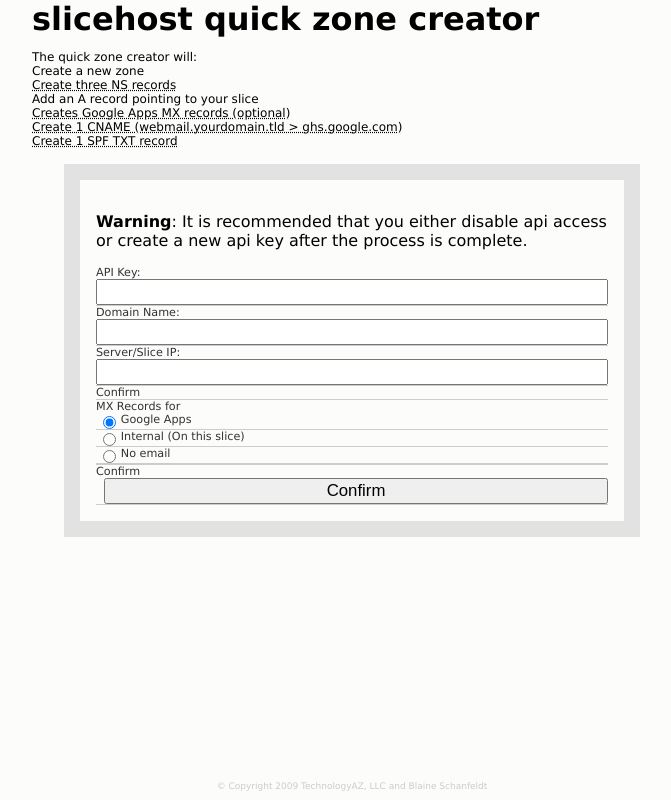
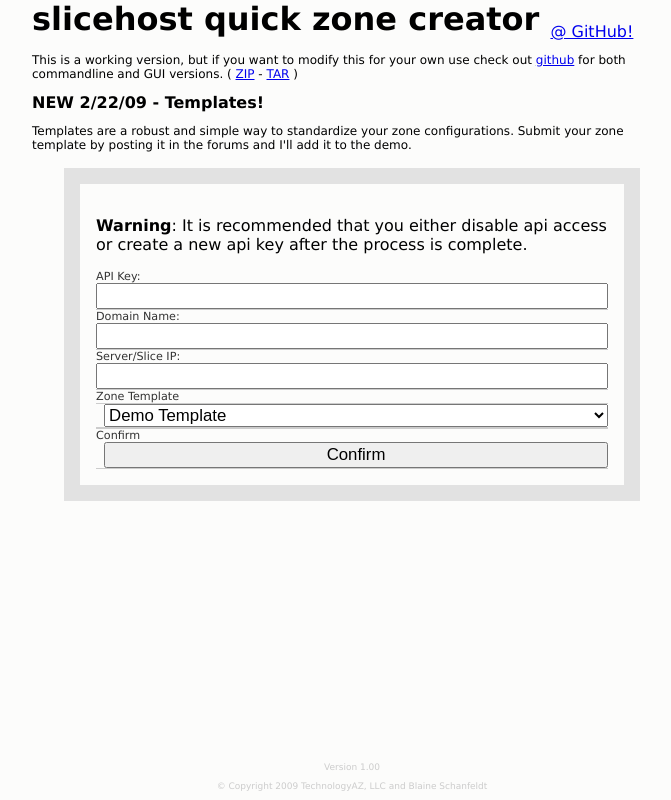
Before and after one commit to blaines/slicehostquickzone, a PHP site: page / in a window 1280 px wide. Shown: the whole page, without its empty margins (288-959 px from the left). Run offline with PHP 8.4, Linux system fonts and the light colour scheme; some libraries are stand-ins or nearby versions.

Commit message:
1.00 - Added Templates

```diff
--- a/index.php
+++ b/index.php
@@ -1,12 +1,18 @@
 <?
 ################################################################################################
-#	API ACCESS PHP/PY Copyright 2009 TechnologyAZ, LLC and Blaine Schanfeldt
-#	Version 0 - 1/16/09
+#	Slicehost Quick Zone Creator - Copyright 2009 TechnologyAZ, LLC and Blaine Schanfeldt
+#	Version 1.00 - 2/22/09
 #	Code License:  	 MIT License - http://www.opensource.org/licenses/mit-license.php
 #
 #	REQUIRES pyactiveresource by Jared Kuolt - http://code.google.com/p/pyactiveresource/
 ################################################################################################
-$apiaccess = "../apiaccess.py";	# This points to your apiaccess.py
+$apiaccess = "../../shqz100.py";	# This points to the api script - store the api script in a safe directory (non-public)
+
+#					Name of template file = MUST BE IN SAME LOCATION AS $apiaccess
+#					\/\/\/\/	Template Name
+$templates = array('template'=>'Demo Template',
+				   'template'=>'Demo Template',
+				   'template'=>'Demo Template',);
 
 if(!isset($_POST['apikey']) || !isset($_POST['domain'])) {
 ?>
@@ -14,7 +20,7 @@
 <html xmlns="http://www.w3.org/1999/xhtml">
 <head>
 <meta http-equiv="Content-Type" content="text/html; charset=utf-8" />
-<title>Slicehost Quick Zone Maker</title>
+<title>Slicehost Quick Zone Creator</title>
 <style type="text/css">
 body {
 	font-family: Verdana, Arial, Helvetica, sans-serif;
@@ -28,6 +34,18 @@
 }
 .head h1 {
 	margin: 0;
+}
+.head h1 sub {
+	font-weight: normal;
+	font-size: .5em;
+}
+.head h2 {
+	margin: 0;
+	font-size: 1em;
+}
+.head h2 sub {
+	font-weight: normal;
+	font-size: .5em;
 }
 .head p {
 	font-size: .75em;
@@ -54,7 +72,7 @@
 	clear:left;
 	border-bottom: #CCC 1px solid;
 }
-input {
+input, select {
 	display:block;
 	float:right;
 	width: 30em;
@@ -68,22 +86,10 @@
 </head>
 <body>
 <div class="head">
-  <h1>slicehost quick zone creator</h1>
-  <p>The quick zone creator will:<br />
-    Create a new zone<br />
-    <acronym title="ns1.slicehost.net
-ns2.slicehost.net
-ns3.slicehost.net">Create three NS records</acronym><br />
-    Add an A record pointing to your slice<br />
-    <acronym title="alt1.aspmx.l.google.com.
-aspmx.l.google.com.
-alt2.aspmx.l.google.com.
-aspmx2.googlemail.com.
-aspmx3.googlemail.com.
-aspmx4.googlemail.com.
-aspmx5.googlemail.com.">Creates Google Apps MX records (optional)</acronym><br />
-    <acronym title="ghs.google.com.">Create 1 CNAME (webmail.yourdomain.tld &gt; ghs.google.com)</acronym><br />
-    <acronym title="v=spf1 include:aspmx.googlemail.com ~all">Create 1 SPF TXT record</acronym> </p>
+  <h1>slicehost quick zone creator <sub><a href="http://github.com/technologyaz/slicehostquickzone/">@ GitHub!</a></sub></h1>
+  <p> This is a working version, but if you want to modify this for your own use check out <a href="http://github.com/technologyaz/slicehostquickzone/">github</a> for both commandline and GUI versions. ( <a href="http://github.com/technologyaz/slicehostquickzone/zipball/master">ZIP</a> - <a href="http://github.com/technologyaz/slicehostquickzone/tarball/master">TAR</a> )</p>
+  <h2>NEW 2/22/09 - Templates!</h2>
+  <p>Templates are a robust and simple way to standardize your zone configurations. Submit your zone template by posting it in the forums and I'll add it to the demo.</p>
 </div>
 <div class="formdiv">
   <div class="formwrapper">
@@ -98,19 +104,19 @@
       <label>Server/Slice IP:
         <input type="text" name="ip" />
       </label>
-      <label for="else">Confirm</label>
-      <p>MX Records for
-        <label>
-          <input type="radio" name="mxtype" value="2" id="mx0" checked="checked" />
-          Google Apps</label>
-        <label>
-          <input type="radio" name="mxtype" value="1" id="mx1" />
-          Internal (On this slice)</label>
-        <label>
-          <input type="radio" name="mxtype" value="0" id="mx0" />
-          No email</label>
-      </p>
-      <label for="else"> </label>
+      <label for="else">Zone Template</label>
+   	  <label>
+      	  <select name="template" id="template">
+<?
+foreach($templates as $k => $v) {
+?>
+      	    <option value="<?=$k?>"><?=$v?></option>
+<?
+}
+?>
+        </select>
+   	  </label>
+   	  <label for="else"> </label>
       <label for="else">Confirm
         <input type="submit" value="Confirm" />
       </label>
@@ -119,15 +125,14 @@
   </div>
 </div>
 <div style="position: absolute; bottom:0; width: 100%; font-size: 9px; color: #CCC;">
+  <p align="center">Version 1.00</p>
   <p align="center">&copy; Copyright 2009 TechnologyAZ, LLC and Blaine Schanfeldt</p>
 </div>
+<script type="text/javascript" src="http://include.reinvigorate.net/re_.js"></script><script type="text/javascript">re_("565f0-p68368mz2b");</script>
 </body>
 </html>
 <?
 } else {
-?>
-<pre>
-<?
 foreach($_POST as $var => $val) {
 	$CLEAN[$var] = addslashes(trim(trim($val,"~!@#$%^&*()_+=-`[]\;',<>?\\:\"{}|/")));
 }
@@ -135,15 +140,52 @@
 	if(empty($val) && $key != 'mxtype') die("<pre>$key seems to be invalid</pre>");
 }
 
-if(`/usr/bin/python $apiaccess {$CLEAN['apikey']} {$CLEAN['domain']} {$CLEAN['ip']} {$CLEAN['mxtype']}`==1) {
-	echo "<pre>Success!</pre>";
+$exec = "/usr/bin/python $apiaccess {$CLEAN['apikey']} {$CLEAN['domain']} {$CLEAN['ip']} {$CLEAN['template']}";
+
+if(exec($exec,$reply)) {
+	$log = "";
+	foreach($reply as $val) {
+		$log .= $val."\n";
+	}
+	$html = <<<HTML
+<!DOCTYPE html PUBLIC "-//W3C//DTD XHTML 1.0 Transitional//EN" "http://www.w3.org/TR/xhtml1/DTD/xhtml1-transitional.dtd">
+<html xmlns="http://www.w3.org/1999/xhtml">
+<head>
+<meta http-equiv="Content-Type" content="text/html; charset=utf-8" />
+<title>Slicehost Quick Zone Creator - Success!</title>
+</head>
+<body>
+<pre>
+<h1>Success!</h1>
+$log
+</pre>
+<a href="./">Add Another</a>
+<script type='text/javascript' src='http://include.reinvigorate.net/re_.js'></script><script type='text/javascript'>var re_purchase_tag = true;var re_name_tag = '{$CLEAN['domain']}';var re_context_tag = 'http://{$CLEAN['domain']} - Success';re_('565f0-p68368mz2b');</script>
+</body>
+</html>
+HTML;
+echo $html;
 } else {
-	echo "<pre>Failure!</pre>";
+	$html = <<<HTML
+<!DOCTYPE html PUBLIC "-//W3C//DTD XHTML 1.0 Transitional//EN" "http://www.w3.org/TR/xhtml1/DTD/xhtml1-transitional.dtd">
+<html xmlns="http://www.w3.org/1999/xhtml">
+<head>
+<meta http-equiv="Content-Type" content="text/html; charset=utf-8" />
+<title>Slicehost Quick Zone Creator - Failure!</title>
+</head>
+<body>
+<pre>
+<h1>Failure!</h1>
+-Make sure the zone does not already exist.
+-Make sure the API key is valid.
+-Make sure the template file is valid.
+</pre>
+<a href="./">Go Back</a>
+<script type='text/javascript' src='http://include.reinvigorate.net/re_.js'></script><script type='text/javascript'>var re_purchase_tag = true;var re_name_tag = '{$CLEAN['domain']}';var re_context_tag = 'http://{$CLEAN['domain']} - Failure';re_('565f0-p68368mz2b');</script>
+</body>
+</html>
+HTML;
+echo $html;
+}
 }
 ?>
-</pre>
-<?
-}
-?>
-</body>
-</html>
```
Also changed, not shown: 3 other files.
